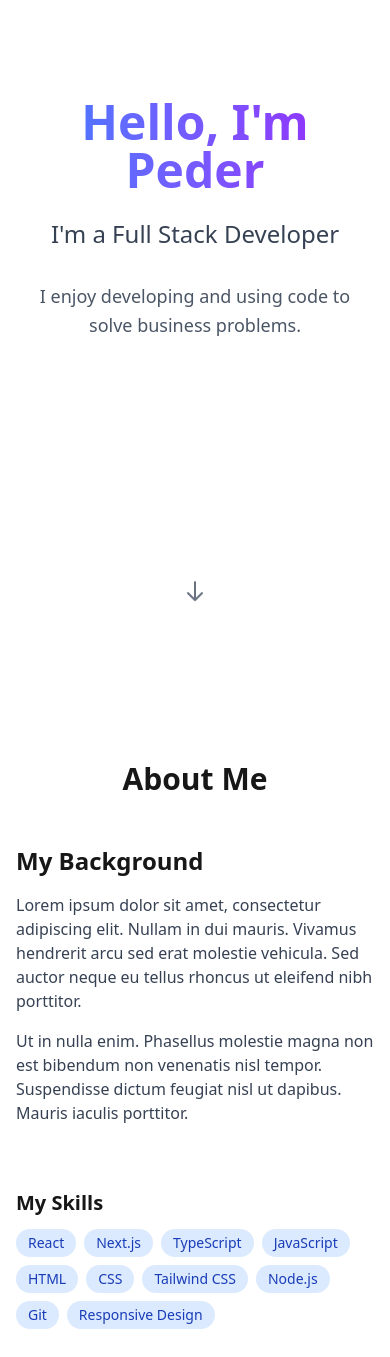
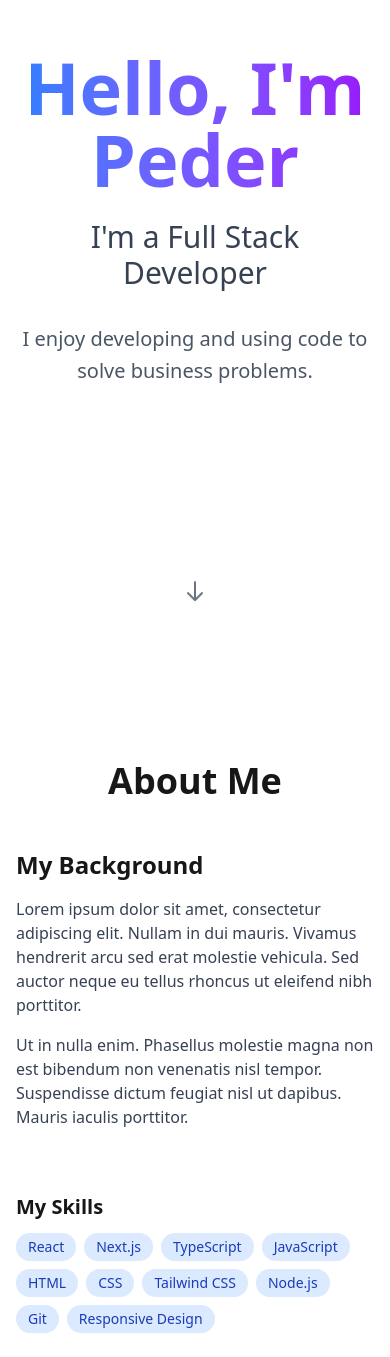
Before and after one commit to pederespen/portfolio, a Next.js app: page / in a window 390 px wide. Shown: the part 203-1560 px from the top of the page. Built offline with nearby package versions, Linux system fonts and the light colour scheme.

Commit message:
some font changes

```diff
--- a/src/components/AboutSection.tsx
+++ b/src/components/AboutSection.tsx
@@ -5,9 +5,7 @@ const AboutSection = () => {
       className="min-h-screen py-20 flex items-center scroll-mt-16 px-4"
     >
       <div className="container mx-auto">
-        <h2 className="text-3xl md:text-4xl font-bold mb-12 text-center mt-10">
-          About Me
-        </h2>
+        <h2 className="text-4xl font-bold mb-12 text-center mt-10">About Me</h2>
 
         <div className="grid md:grid-cols-2 gap-12 items-start">
           <div>
--- a/src/components/ContactSection.tsx
+++ b/src/components/ContactSection.tsx
@@ -2,9 +2,7 @@ const ContactSection = () => {
   return (
     <section id="contact" className="py-20 flex items-center px-4 scroll-mt-16">
       <div className="container mx-auto">
-        <h2 className="text-3xl md:text-4xl font-bold mb-12 text-center mt-10">
-          Contact
-        </h2>
+        <h2 className="text-3xl font-bold mb-12 text-center mt-10">Contact</h2>
 
         <div className="max-w-2xl mx-auto">
           <form className="space-y-6">
--- a/src/components/HeroSection.tsx
+++ b/src/components/HeroSection.tsx
@@ -6,13 +6,13 @@ const HeroSection = () => {
     >
       {/* Content */}
       <div className="z-10 text-center px-4 max-w-4xl mx-auto">
-        <h1 className="text-5xl md:text-7xl font-bold mb-6 bg-clip-text text-transparent bg-gradient-to-r from-blue-500 to-purple-600">
+        <h1 className="text-7xl font-bold mb-6 bg-clip-text text-transparent bg-gradient-to-r from-blue-500 to-purple-600">
           Hello, I&apos;m Peder
         </h1>
-        <p className="text-2xl md:text-3xl text-gray-700 mb-8">
+        <p className="text-3xl text-gray-700 mb-8">
           I&apos;m a Full Stack Developer
         </p>
-        <p className="text-lg md:text-xl text-gray-600 max-w-2xl mx-auto leading-relaxed">
+        <p className="text-xl text-gray-600 max-w-2xl mx-auto leading-relaxed">
           I enjoy developing and using code to solve business problems.
         </p>
       </div>
--- a/src/components/ProjectsSection.tsx
+++ b/src/components/ProjectsSection.tsx
@@ -5,7 +5,7 @@ const ProjectsSection = () => {
       className="min-h-screen py-20 flex items-center scroll-mt-16 px-4"
     >
       <div className="container mx-auto">
-        <h2 className="text-3xl md:text-4xl font-bold mb-12 text-center mt-10">
+        <h2 className="text-4xl font-bold mb-12 text-center mt-10">
           My Projects
         </h2>
 
```
